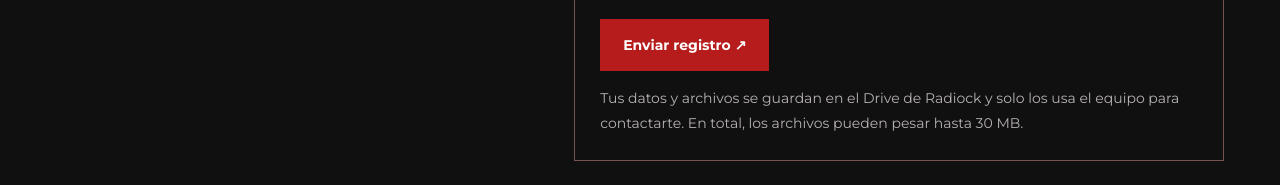
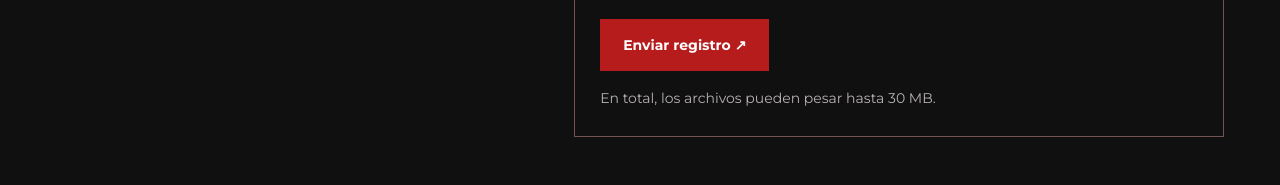
Before and after one commit to JenniferLlamas/radiock, an Astro site: page / in a window 1280 px wide. Shown: the part 10604-10789 px from the top of the page. Built offline with nearby package versions, Linux system fonts and the light colour scheme; Astro itself is replaced by a stand-in of ours; no server answers.

Commit message:
Quita el aviso de Drive del registro de bandas
Co-Authored-By: Claude Opus 5.5 <noreply@anthropic.com>

```diff
--- a/src/contacto/ui/RegistroBanda.astro
+++ b/src/contacto/ui/RegistroBanda.astro
@@ -15,7 +15,7 @@ const { url } = Astro.props;
   leyenda="Registro de la banda"
   material="MATERIAL DE LA BANDA"
   boton="Enviar registro"
-  nota={`Tus datos y archivos se guardan en el Drive de Radiock y solo los usa el equipo para contactarte. En total, los archivos pueden pesar hasta ${megas(MAX_BYTES_TOTAL)}.`}
+  nota={`En total, los archivos pueden pesar hasta ${megas(MAX_BYTES_TOTAL)}.`}
   otro="Registrar otra banda"
 >
   <p class="lead" tabindex="-1">¡Listo! Recibimos el registro de <strong data-registro-nombre></strong>.</p>
```
